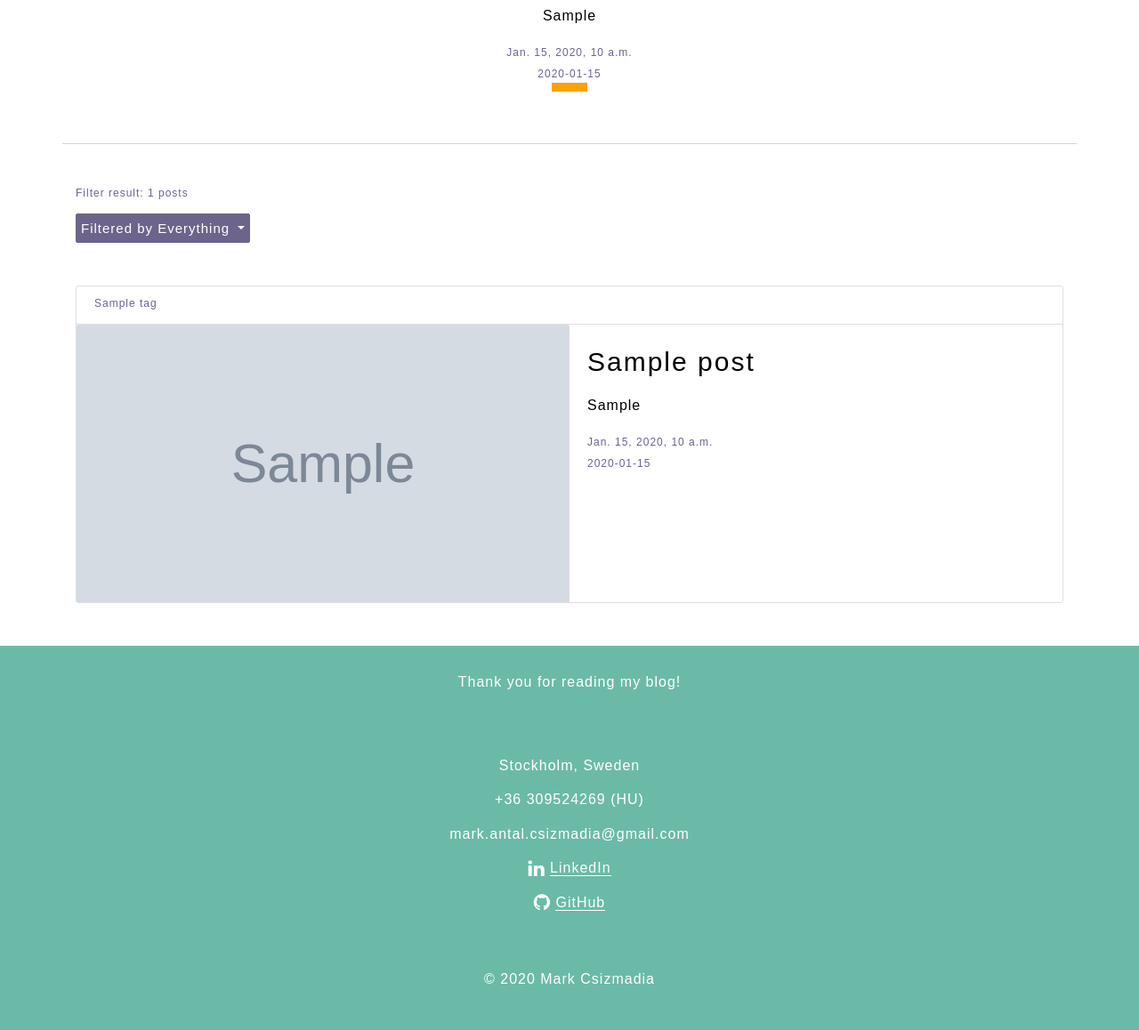
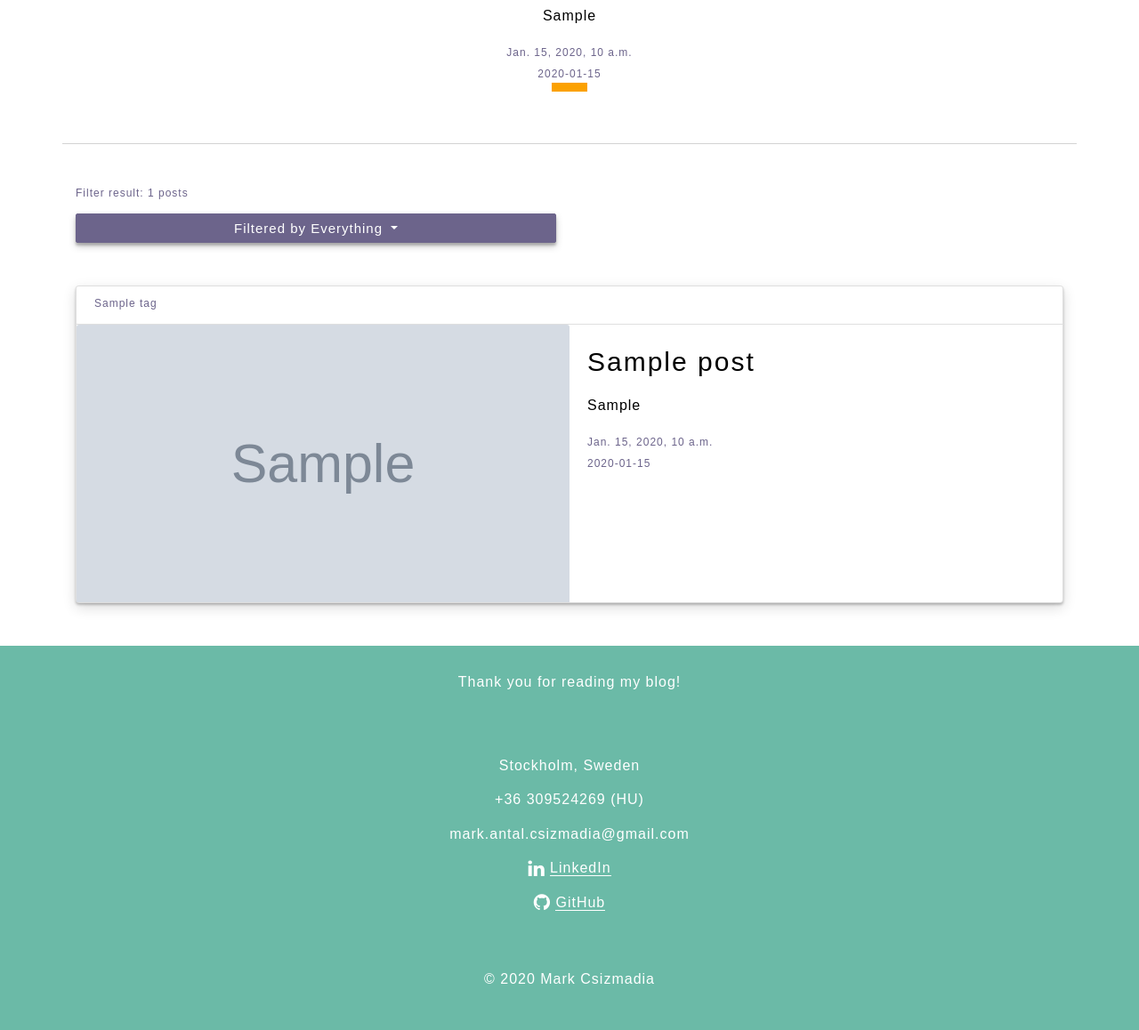
Before and after one commit to mark-antal-csizmadia/personal-website, a Django app: page /blog/ in a window 1280 px wide. Shown: the part 636-1794 px from the top of the page at 89% size. Run offline with Django 3.2, Linux system fonts and the light colour scheme; tables that the repository leaves empty hold one stand-in row (values such as "Sample post"); grey boxes marked "Sample" are stand-in pictures; some libraries are stand-ins or nearby versions.

Commit message:
Fixed the blog menu

```diff
--- a/blog/templates/blog/blog_home.html
+++ b/blog/templates/blog/blog_home.html
@@ -67,13 +67,13 @@
     </div>
     <div class="container pt-5">
         <div class="row">
-            <div class="col-md-6">
+            <div class="col-6">
                 <p class="p-small">Filter result: {{ posts.paginator.count }} posts</p>
                 <div class="dropdown show">
-                    <a class="btn btn-secondary dropdown-toggle btn-xlarge href_p" href="{% url 'blog-home' %}" role="button" id="dropdownMenuLink" data-toggle="dropdown" aria-haspopup="true" aria-expanded="false">
+                    <a class="btn btn-primary btn-xlarge href_p dropdown-toggle" href="{% url 'blog-home' %}" role="button" id="dropdownMenuLink" data-toggle="dropdown" aria-haspopup="true" aria-expanded="false">
                         Filtered by {{ filtered_by }}
                     </a>
-                    <div class="dropdown-menu" aria-labelledby="dropdownMenuLink">
+                    <div class="dropdown-menu card-shadow-effect" style="border: none!important; width: 100%!important;" aria-labelledby="dropdownMenuLink">
                         <a class="dropdown-item href_p" href="{% url 'blog-home' %}">
                             Everything
                         </a>
@@ -83,6 +83,7 @@
                     </div>
                 </div>
             </div>
+            <div class="col-6"></div>
         </div>
 
     </div>
--- a/blog/templates/blog/posts.html
+++ b/blog/templates/blog/posts.html
@@ -1,5 +1,5 @@
 {% for post in posts %}
-    <div class="card my-5 infinite-item">
+    <div class="card card-shadow-effect my-5 infinite-item">
         <div class="card-header p-small text-left">
             <ul class="list-inline">
                 <span class="glyphicon glyphicon-tags"></span>
--- a/core_app/static/core_app/main.css
+++ b/core_app/static/core_app/main.css
@@ -556,9 +556,10 @@ body {
 }
 
 #dropdownMenuLink, #dropdownMenuLink:focus  {
-    box-shadow: none;
+    box-shadow: 0 4px 8px rgba(0,0,0, 0.19), 0 3px 3px rgba(0,0,0, 0.23);
     background: var(--main-color-3);
     color: var(--main-color-white);
+    width: 100%!important;
 }
 
 #dropdownMenuLink:hover{
```
Also changed, not shown: blog/templates/blog/blog_filter.html (+7 -2 lines).
